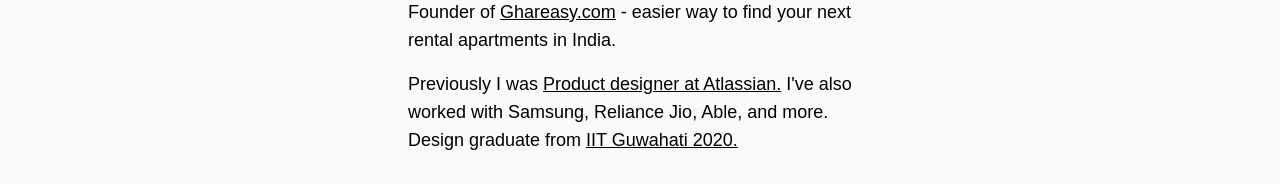
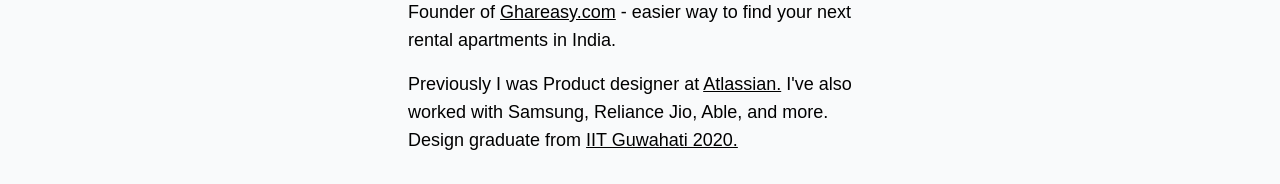
Before and after one commit to agratapatel/nextjs, a Next.js app: page / in a window 1280 px wide. Shown: the part 320-504 px from the top of the page. Built offline with nearby package versions, Linux system fonts and the light colour scheme.

Commit message:
spacing fix in link

```diff
--- a/app/(homepage)/page.tsx
+++ b/app/(homepage)/page.tsx
@@ -31,14 +31,14 @@
         - easier way to find your next rental apartments in India.
       </p>
       <p>
-        Previously I was{" "}
+        Previously I was Product designer at {" "}
         <Link
           href="https://atlassian.com"
           target="_blank"
           rel="noopener noreferrer"
           className="underline"
         >
-          Product designer at Atlassian.
+           Atlassian.
         </Link>{" "}
         I&apos;ve also worked with Samsung, Reliance Jio, Able, and more. Design
         graduate from {" "}
```
